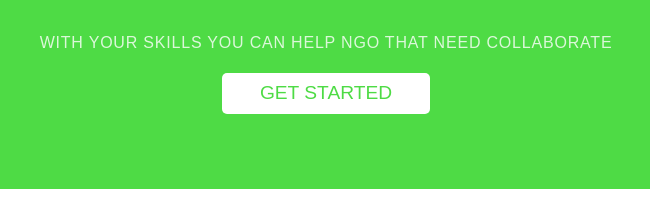
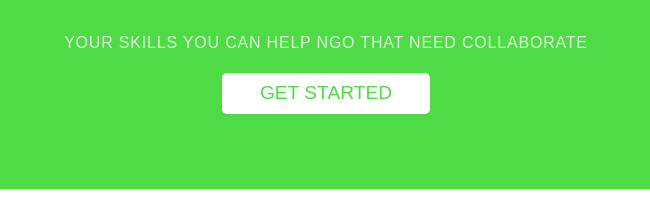
Before and after one commit to HelpThisNGO/helpthisngo.github.io, a plain HTML site: page index.html in a window 1280 px wide. Shown: the part 507-706 px from the top of the page, 314-964 px from the left. Drawn offline with nearby package versions, Linux system fonts and the light colour scheme.

Commit message:
update text

```diff
--- a/index.html
+++ b/index.html
@@ -42,7 +42,7 @@
 <div class="splash-container">
     <div class="splash">
         <h1 class="splash-head">Change someone's life today </h1>
-        <p class="splash-subhead"> with your skills you can help ngo that need collaborate</p>
+        <p class="splash-subhead">Your skills you can help ngo that need collaborate</p>
         <p>
             <a href="http://purecss.io" class="pure-button pure-button-primary">Get Started</a>
         </p>
```
